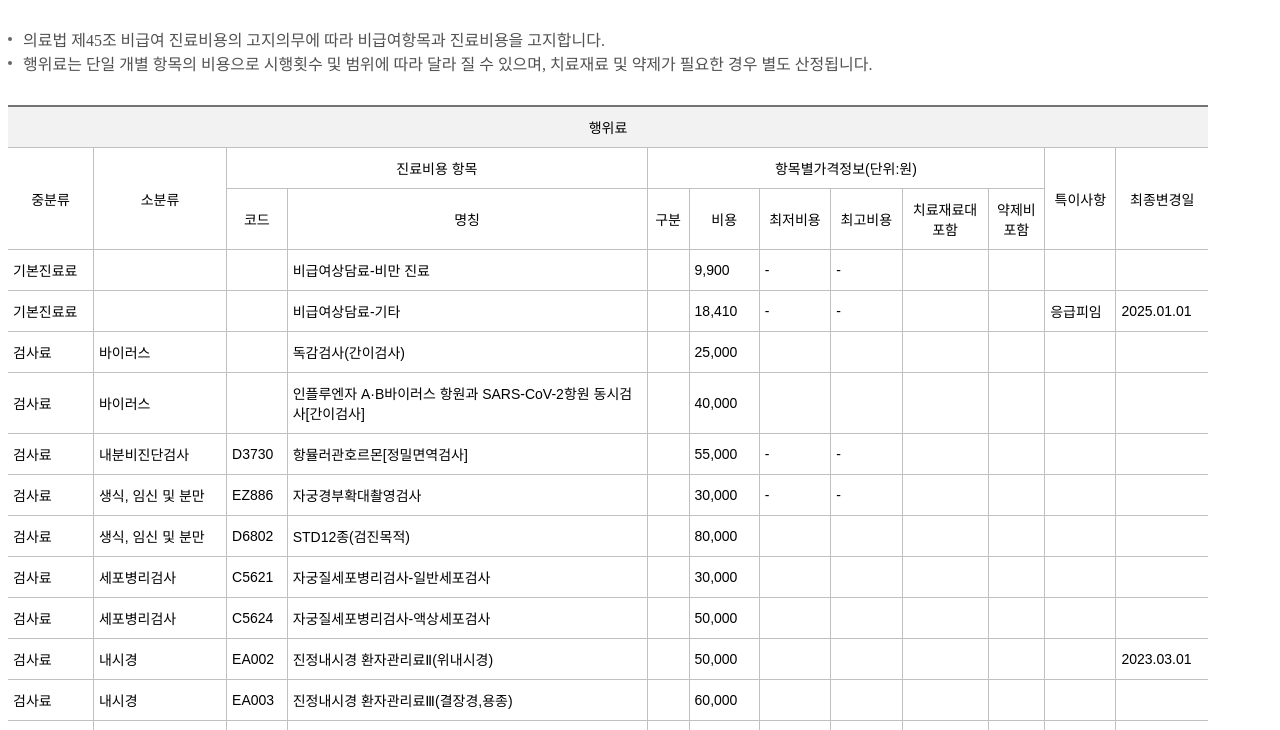
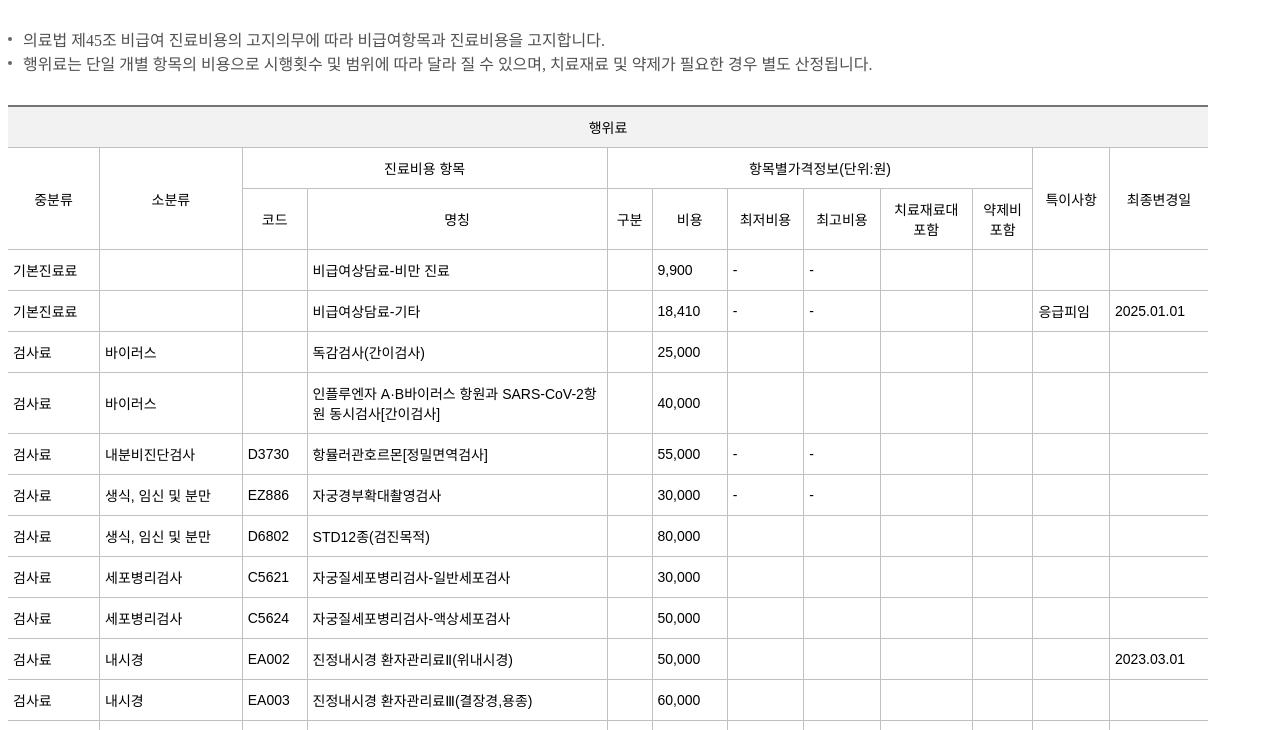
Before and after one commit to hyoeunkim126/naraemedical, a plain HTML site: page table.html in a window 1280 px wide. Shown: the part 70-800 px from the top of the page. Drawn offline with nearby package versions, Linux system fonts and the light colour scheme.

Commit message:
Update table.html

```diff
--- a/table.html
+++ b/table.html
@@ -30,7 +30,7 @@
                     <col>
                     <col>
                     <col>
-                    <col style="width: 30%;">
+                    <col style="width: 25%;">
                     <col>
                     <col>
                     <col>
```
